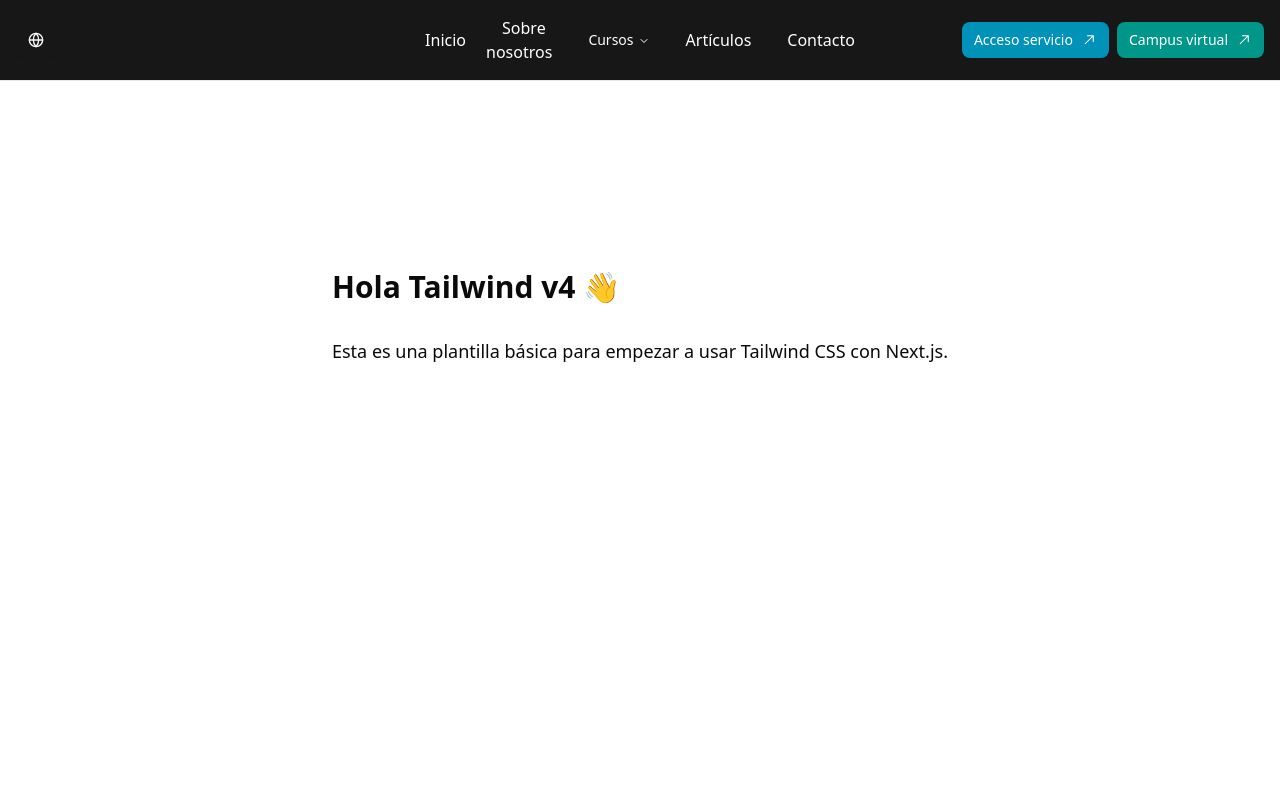
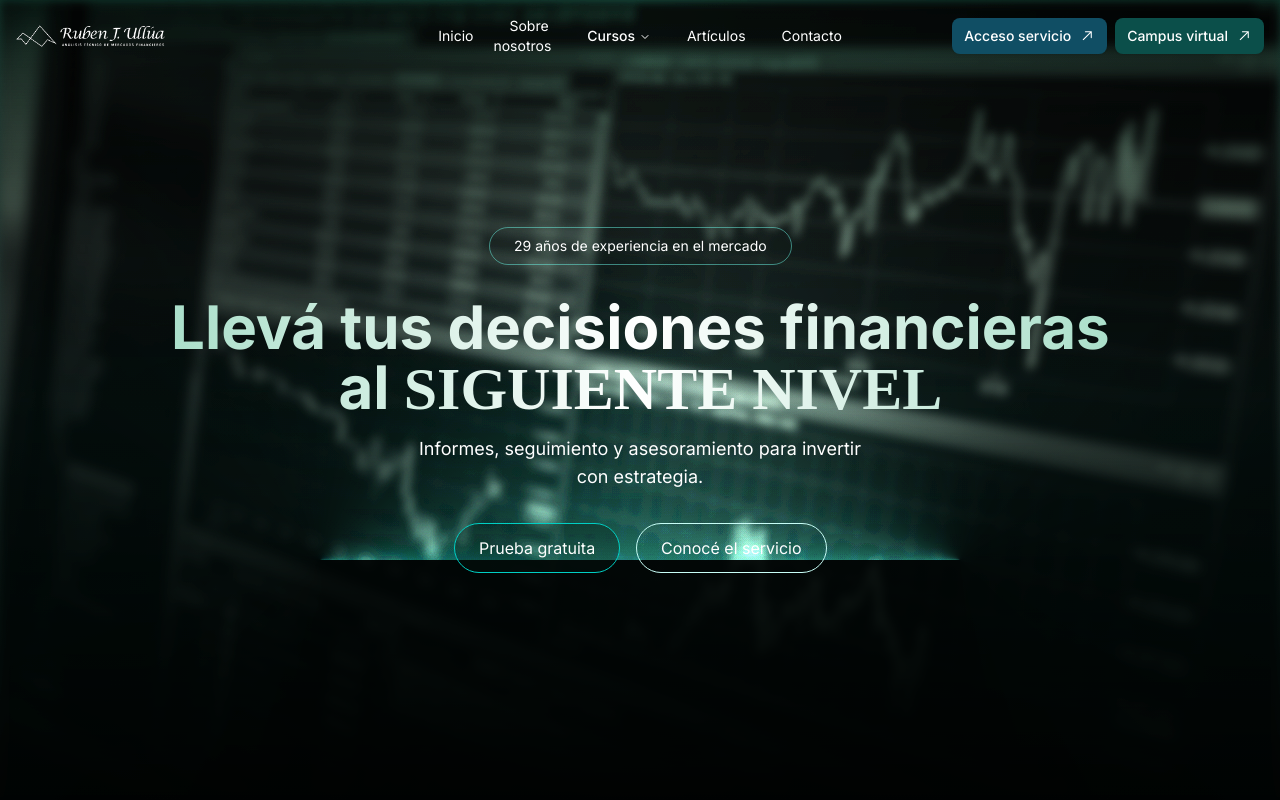
Before and after one commit to TomasUllua12/my-app, a Next.js app: page / in a window 1280 px wide. Shown: the top 800 px of the page. Built offline with nearby package versions, Linux system fonts and the light colour scheme.

Commit message:
Design/Hero & Nabavar

```diff
--- a/src/app/globals.css
+++ b/src/app/globals.css
@@ -120,3 +120,25 @@
     @apply bg-background text-foreground;
   }
 }
+
+/* Animaciones personalizadas */
+@keyframes glowIn {
+  0% { opacity: 0.5; }
+  50% { opacity: 1; }
+  100% { opacity: 0.5; }
+}
+
+@keyframes fade-up {
+  0% { opacity: 0; transform: translateY(30px) scale(0.9); }
+  100% { opacity: 1; transform: translateY(0) scale(1); }
+}
+
+@keyframes move_right {
+  0% { transform: rotate(0deg) translateX(8px) rotate(0deg); }
+  100% { transform: rotate(360deg) translateX(8px) rotate(-360deg); }
+}
+
+/* clases extendidas */
+.animate-glowIn { animation: glowIn 4s ease-out infinite; }
+.animate-fade-up { animation: fade-up 1.5s ease forwards; }
+.animate-move-right { animation: move_right 6s linear infinite; }
--- a/src/app/layout.tsx
+++ b/src/app/layout.tsx
@@ -1,5 +1,9 @@
 import Navbar from "@/components/navbar"
 import "./globals.css"
+import Footer from "@/components/footer"
+import { Inter } from "next/font/google";
+
+const inter = Inter({ subsets: ["latin"] });
 
 export const metadata = {
   title: "Mi Plataforma",
@@ -9,9 +13,10 @@
 export default function RootLayout({ children }: { children: React.ReactNode }) {
   return (
     <html lang="es">
-      <body className="min-h-screen flex flex-col">
+      <body className={`${inter.className} min-h-screen flex flex-col`}>
         <Navbar />
-        <main className="flex-1 p-6">{children}</main>
+        <main className="flex-1">{children}</main>
+        <Footer />
       </body>
     </html>
   )
--- a/src/app/page.tsx
+++ b/src/app/page.tsx
@@ -1,12 +1,11 @@
 import Image from "next/image";
+import Hero from "@/components/Hero";
 
 export default function Home() {
   return (
-    <div className="font-sans grid grid-rows-[20px_1fr_20px] items-center justify-items-center p-8 pb-20 gap-16 sm:p-20">
-      <main className="flex flex-col gap-[32px] row-start-2 items-center sm:items-start">
-        <h1 className="text-3xl font-bold">Hola Tailwind v4 👋</h1>
-        <p className="text-lg">Esta es una plantilla básica para empezar a usar Tailwind CSS con Next.js.</p>
-      </main>
+    <div className="relative">
+      <Hero />
+      <div className="w-full h-[1000px] bg-gray-100"></div>
     </div>
   );
 }
--- /dev/null
+++ b/src/components/Hero.tsx
@@ -0,0 +1,45 @@
+"use client";
+import Image from "next/image";
+
+export default function Hero() {
+  return (
+    <div className="relative w-full h-screen overflow-hidden z-10">
+      {/* Fondo principal */}
+      <div className="absolute inset-0 bg-[url('/Home_bg_img.jpg')] bg-cover bg-center blur-[5px]" />
+      <div className="absolute inset-0 bg-gradient-to-b from-transparent to-[#001210] z-10" />
+      <div className="absolute inset-0 bg-gradient-to-b from-[#081b16] via-[#081b1680] to-[#081b16] mix-blend-multiply z-20" />
+
+      {/* Efectos angulares */}
+      <div className="absolute w-1/2 h-full right-0 animate-glowIn mix-blend-color-dodge z-30 bg-[conic-gradient(from_-90deg_at_50%_70%,#f8f8f8_-2%,#aaa_20%,#000_80%)]" />
+      <div className="absolute w-1/2 h-full right-1/2 animate-glowIn mix-blend-color-dodge z-30 bg-[conic-gradient(from_-90deg_at_50%_70%,#f8f8f8_-2%,#aaa_20%,#000_80%)] scale-x-[-1]" />
+
+      {/* Glow efecto */}
+      <div className="absolute inset-0 z-40" />
+
+      {/* Contenido Hero */}
+      <section className="relative z-50 flex flex-col items-center justify-center h-full text-center px-4">
+        <p className="border border-[#6af4e380] text-white px-6 py-2 rounded-full text-sm mb-8 animate-fade-up">
+          29 años de experiencia en el mercado
+        </p>
+
+        <h1 className="text-4xl md:text-6xl font-bold mb-4 bg-gradient-to-r from-[#aadfca] via-white to-[#aadfca] bg-clip-text text-transparent animate-fade-up">
+          Llevá tus decisiones financieras <br />
+          al <span className="font-[Silkscreen]">SIGUIENTE NIVEL</span>
+        </h1>
+
+        <p className="max-w-md mx-auto text-white text-base md:text-lg mb-8 animate-fade-up">
+          Informes, seguimiento y asesoramiento para invertir con estrategia.
+        </p>
+
+        <div className="flex gap-4 flex-wrap justify-center">
+          <button className="px-6 py-3 rounded-full text-white border border-[#00cfc4] bg-[#081b1650] hover:bg-[#00cfc4] transition animate-fade-up">
+            Prueba gratuita
+          </button>
+          <button className="px-6 py-3 rounded-full text-white border border-[#c7fdf6] hover:bg-[#1d3c3a] transition animate-fade-up">
+            Conocé el servicio
+          </button>
+        </div>
+      </section>
+    </div>
+  );
+}
--- /dev/null
+++ b/src/components/footer.tsx
@@ -0,0 +1,15 @@
+import React from 'react'
+
+function Footer() {
+  return (
+    <div className="border-t w-full flex justify-center">
+      <div className="w-full p-4 flex items-center">
+        <div className="flex-1 flex justify-center">
+          <p>© 2023 Mi Plataforma. Todos los derechos reservados.</p>
+        </div>
+      </div>
+    </div>
+  )
+}
+
+export default Footer
--- a/src/components/navbar.tsx
+++ b/src/components/navbar.tsx
@@ -1,4 +1,6 @@
-import React from "react";
+"use client";
+
+import React, { useEffect, useState } from "react";
 import {
   NavigationMenu,
   NavigationMenuList,
@@ -7,19 +9,42 @@
   NavigationMenuContent,
 } from "@/components/ui/navigation-menu";
 import Link from "next/link";
+import Image from "next/image";
 import { Button } from "./ui/button";
 import { ArrowTopRightIcon } from "@radix-ui/react-icons";
-import { GlobeIcon } from "lucide-react";
 
 function Navbar() {
+  const [scrolled, setScrolled] = useState(false);
+
+  useEffect(() => {
+    const handleScroll = () => {
+      setScrolled(window.scrollY > 10); // si baja más de 10px, activa el blur
+    };
+
+    window.addEventListener("scroll", handleScroll);
+    return () => window.removeEventListener("scroll", handleScroll);
+  }, []);
+
   return (
-    <nav className="border-b w-full flex justify-center bg-neutral-900 text-white">
-      <div className="w-full p-4 flex items-center">
+    <nav
+      className={`fixed top-0 z-50 w-full border-b transition-all duration-300 ${
+        scrolled
+          ? "backdrop-blur-md bg-teal-950/60"
+          : "bg-transparent border-transparent"
+      }`}
+    >
+      <div className="w-full p-4 flex items-center text-white">
         {/* Bloque Izquierdo */}
-        <div className="flex-1 flex">
-          <Button variant="default">
-            <GlobeIcon />
-          </Button>
+        <div className="flex-1 flex items-center">
+          <Link href="/" className="flex items-center space-x-2">
+            <Image
+              src="/logo.png"
+              alt="Logo"
+              width={150}
+              height={150}
+              priority
+            />
+          </Link>
         </div>
 
         {/* Menú centrado */}
@@ -38,7 +63,7 @@
               </NavigationMenuItem>
               <NavigationMenuItem>
                 <NavigationMenuTrigger>Cursos</NavigationMenuTrigger>
-                <NavigationMenuContent className="p-4">
+                <NavigationMenuContent className="p-4 bg-white/90 text-black rounded-xl shadow-lg">
                   <ul className="grid gap-2 w-sm">
                     <li>
                       <Link href="/cursos/curso1">Análisis Técnico</Link>
--- a/src/components/ui/button.tsx
+++ b/src/components/ui/button.tsx
@@ -9,8 +9,8 @@
   {
     variants: {
       variant: {
-        teal: "bg-teal-600 text-white shadow-xs hover:bg-teal-600/90",
-        cyan: "bg-cyan-600 text-white shadow-xs hover:bg-cyan-600/90",
+        teal: "bg-teal-900 text-white shadow-xs hover:bg-teal-600/90",
+        cyan: "bg-cyan-900 text-white shadow-xs hover:bg-cyan-600/90",
         default:
           "bg-primary text-primary-foreground shadow-xs hover:bg-primary/90",
         destructive:
--- a/src/components/ui/navigation-menu.tsx
+++ b/src/components/ui/navigation-menu.tsx
@@ -18,7 +18,7 @@
       data-slot="navigation-menu"
       data-viewport={viewport}
       className={cn(
-        "group/navigation-menu relative flex max-w-max flex-1 items-center justify-center",
+        "group/navigation-menu relative flex max-w-max flex-1 items-center justify-center text-sm",
         className
       )}
       {...props}
```
Also changed, not shown: public/Home_bg_img.jpg (added), public/logo.png (added).
